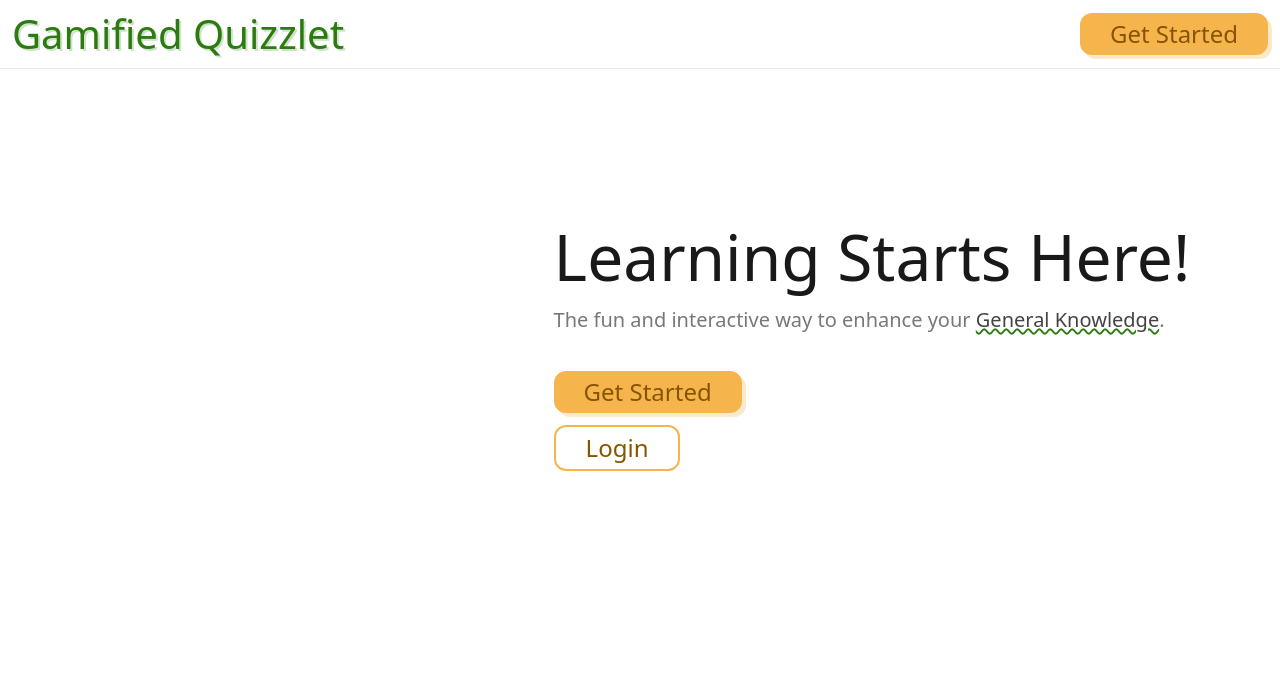
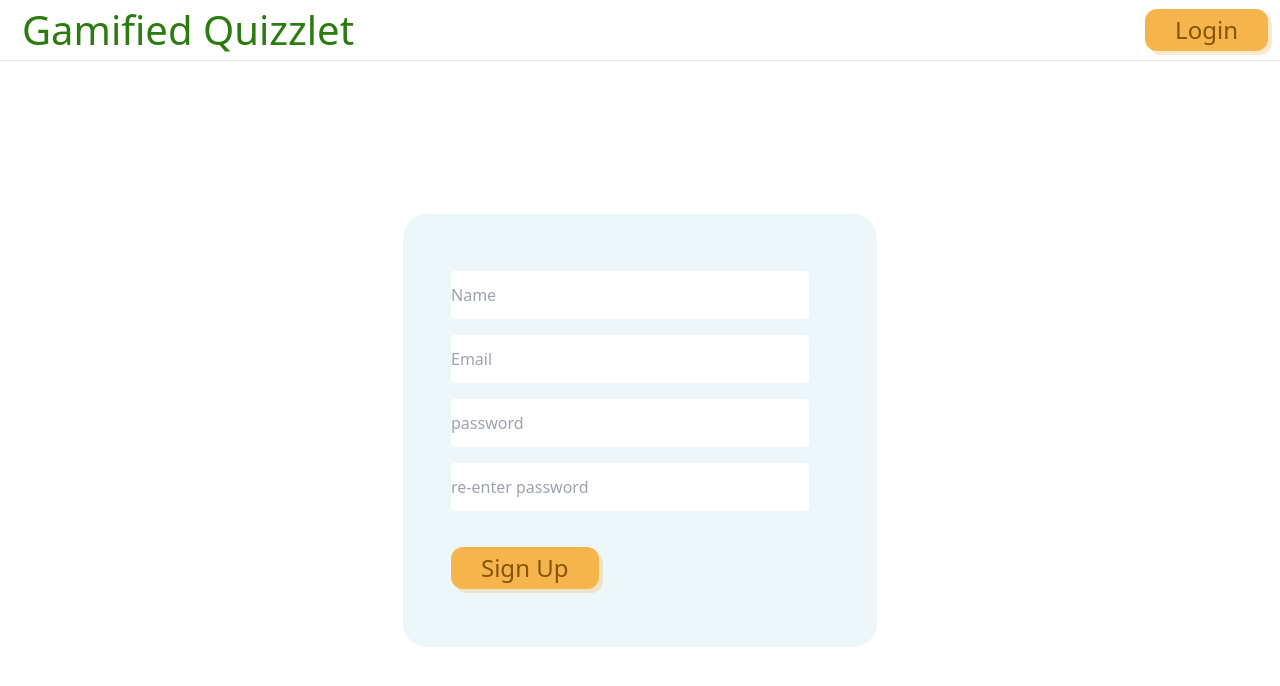
Before and after one commit to rohan843/gamified-quizzlet, a React (Create React App) app: page / in a window 1280 px wide. Shown: the top 686 px of the page. Built offline with nearby package versions, Linux system fonts and the light colour scheme; a web font is replaced by a local one.

Commit message:
Signu_Page

```diff
--- a/src/App.js
+++ b/src/App.js
@@ -1,7 +1,8 @@
+import LoginPage from "./pages/login-page/LoginPage";
 import WelcomePage from "./pages/welcome-page/WelcomePage";
 
 function App() {
-  return <WelcomePage />;
+  return <LoginPage />;
 }
 
 export default App;
--- /dev/null
+++ b/src/components/LoginButton.js
@@ -0,0 +1,13 @@
+
+function LoginButton(){
+   return(
+      <button className="get-started-button">
+        Login
+      </button>
+
+   )
+
+}
+
+
+export default LoginButton
--- a/src/index.css
+++ b/src/index.css
@@ -49,3 +49,34 @@
 .logo-shadow {
   text-shadow: 2px 2px 0px rgba(46, 123, 21, 0.22);
 }
+
+.loginRectangle{
+  width: 474px;
+  height: 433px;
+  border-radius: 24px;
+  background-color: #EDF6F9;
+  position: absolute;
+    top: 60px;
+    bottom: 0;
+    left: 0;
+    right: 0;
+
+    margin: auto;
+}
+
+.formElement{
+  border-radius: 4px;
+  border-color: black;
+  width: max-content;
+  height: max-content;
+}
+
+#name,#email,#password,#re-password {
+  border-radius: 4px;
+  border-color: black;
+  align-items: center;
+  width: 358px;
+  height: 48px;
+
+
+}
--- /dev/null
+++ b/src/pages/login-page/LoginPage.js
@@ -0,0 +1,44 @@
+import NavBar from "./NavBar";
+
+function LoginPage() {
+  return (
+    <div>
+      <NavBar />
+      <div className="loginRectangle">
+        <div className="w-full h-full justify-center ml-12 flex flex-col">
+          <form>
+            <div className="pb-4 formElement">
+              <input type="text" id="name" name="name" placeholder="Name" />
+            </div>
+
+            <div className="pb-4 formElement">
+              <input type="email" id="email" name="email" placeholder="Email" />
+            </div>
+            <div className="pb-4 formElement">
+              <input
+                type="password"
+                id="password"
+                name="password"
+                placeholder="password"
+              />
+            </div>
+
+            <div className="pb-4 formElement">
+              <input
+                type="password"
+                id="re-password"
+                name="re-password"
+                placeholder="re-enter password"
+              />
+            </div>
+          </form>
+          <div className="formElement flex justify-center mt-5">
+            <button className="get-started-button ">Sign Up</button>
+          </div>
+        </div>
+      </div>
+    </div>
+  );
+}
+
+export default LoginPage;
--- /dev/null
+++ b/src/pages/login-page/NavBar.js
@@ -0,0 +1,14 @@
+import LoginButton from "../../components/LoginButton";
+
+function NavBar() {
+  return (
+    <div className="w-full border-b flex flex-center justify-between items-center px-3">
+      <h1 className="text-[#2B7B0F] text-[40px] ml-[10px]">
+        Gamified Quizzlet
+      </h1>
+      <LoginButton/>
+    </div>
+  );
+}
+
+export default NavBar;
```
